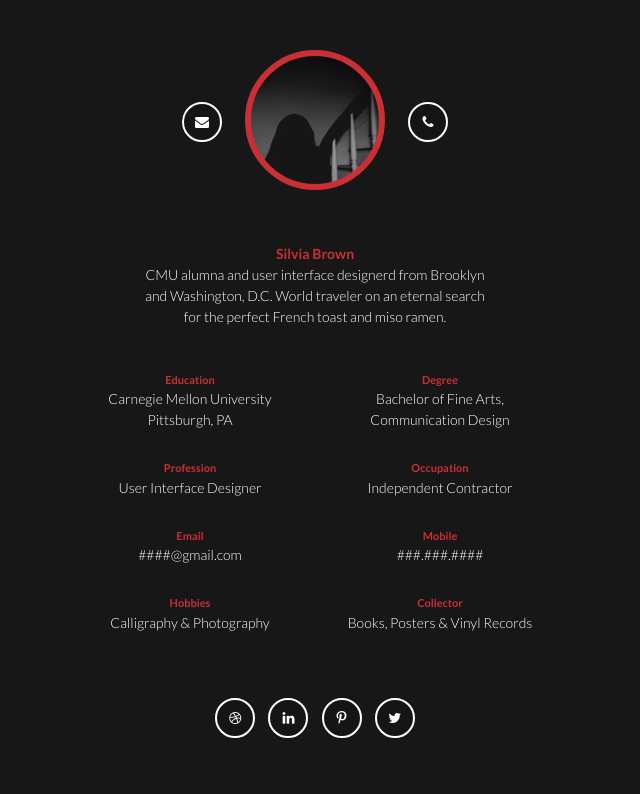
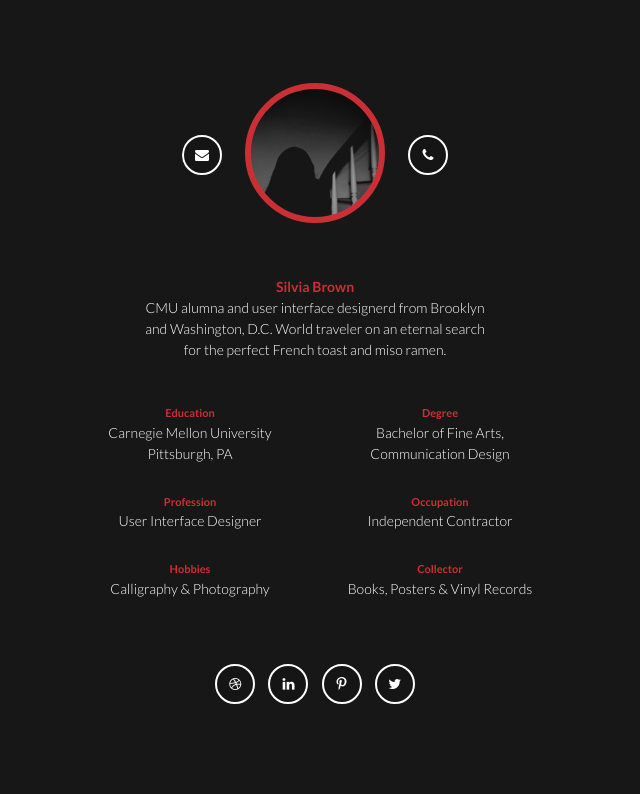
Before and after one commit to silscript/silscript.github.io, a plain HTML site: page index.html in a window 1280 px wide. Shown: the whole page, without its empty margins (325-965 px from the left). Drawn offline with Linux system fonts and the light colour scheme.

Commit message:
Removed cell and email information from site-info div.

```diff
--- a/index.html
+++ b/index.html
@@ -15,9 +15,9 @@
 			<header class="site-header grid">
 				<nav class="site-nav-head">
 					<ul class="nav-list">
-						<li class="social-height"><a class="fa fa-em social-button" href="mailto:123@silviabrown.co"></a></li>
+						<li class="social-height"><a class="fa fa-em social-button" href="mailto:siltastic@gmail.com"></a></li>
 						<li class="social-profile"></li>
-						<li class="social-height"><a class="fa fa-ph social-button" href="tel:+1234567890"></a></li>
+						<li class="social-height"><a class="fa fa-ph social-button" href="tel:+7033389492"></a></li>
 					</ul>
 				</nav>
 			</header>
@@ -66,20 +66,6 @@
 
 				<article class="grid-cell">
 					<div>
-						<h2>Email</h2>
-						<p>####@gmail.com</p>
-					</div>
-				</article>
-
-				<article class="grid-cell">
-					<div>
-						<h2>Mobile</h2>
-						<p>###.###.####</p>
-					</div>
-				</article>
-
-				<article class="grid-cell">
-					<div>
 						<h2>Hobbies</h2>
 						<p>Calligraphy &#38; Photography</p>
 					</div>
```
